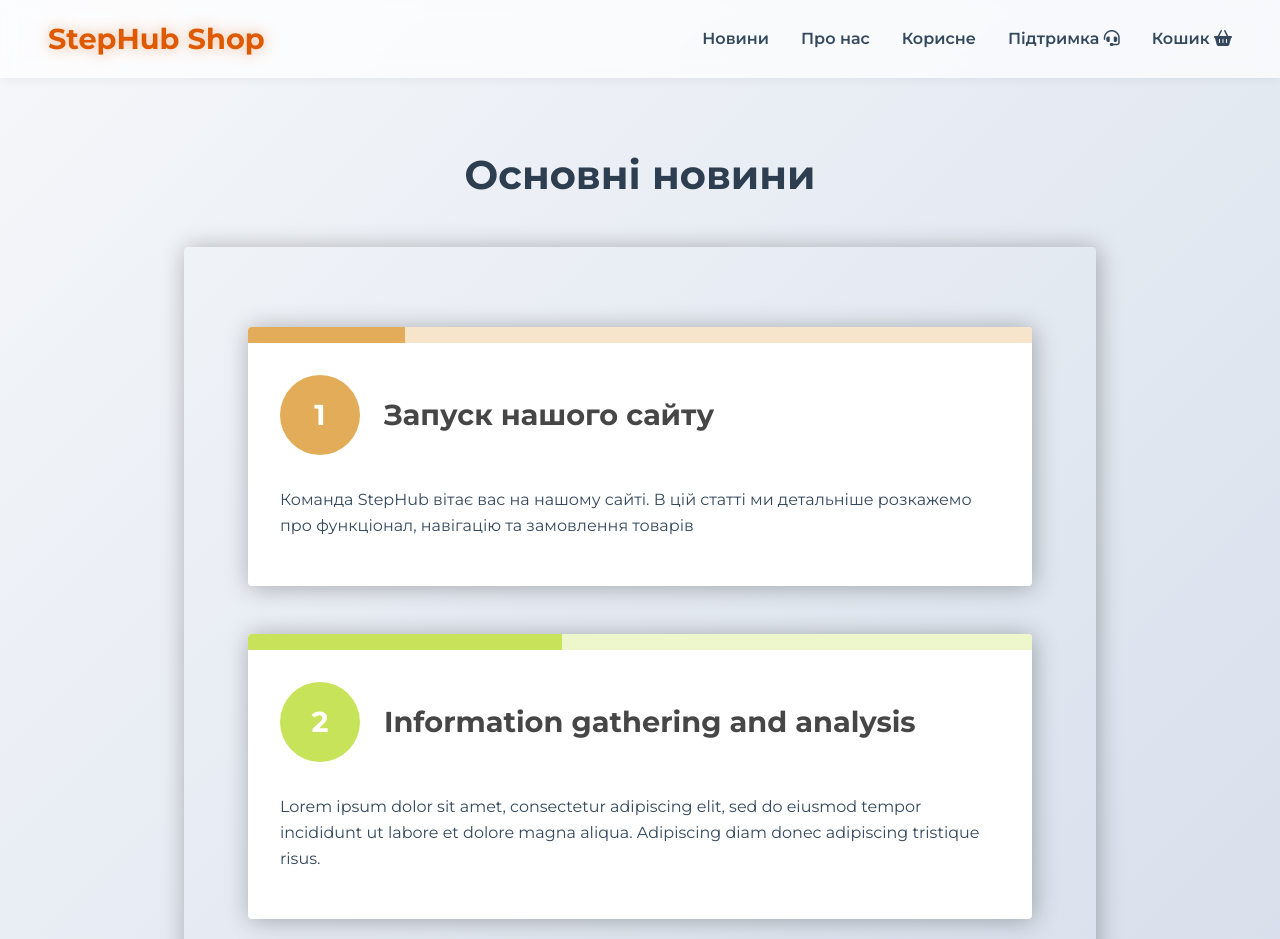
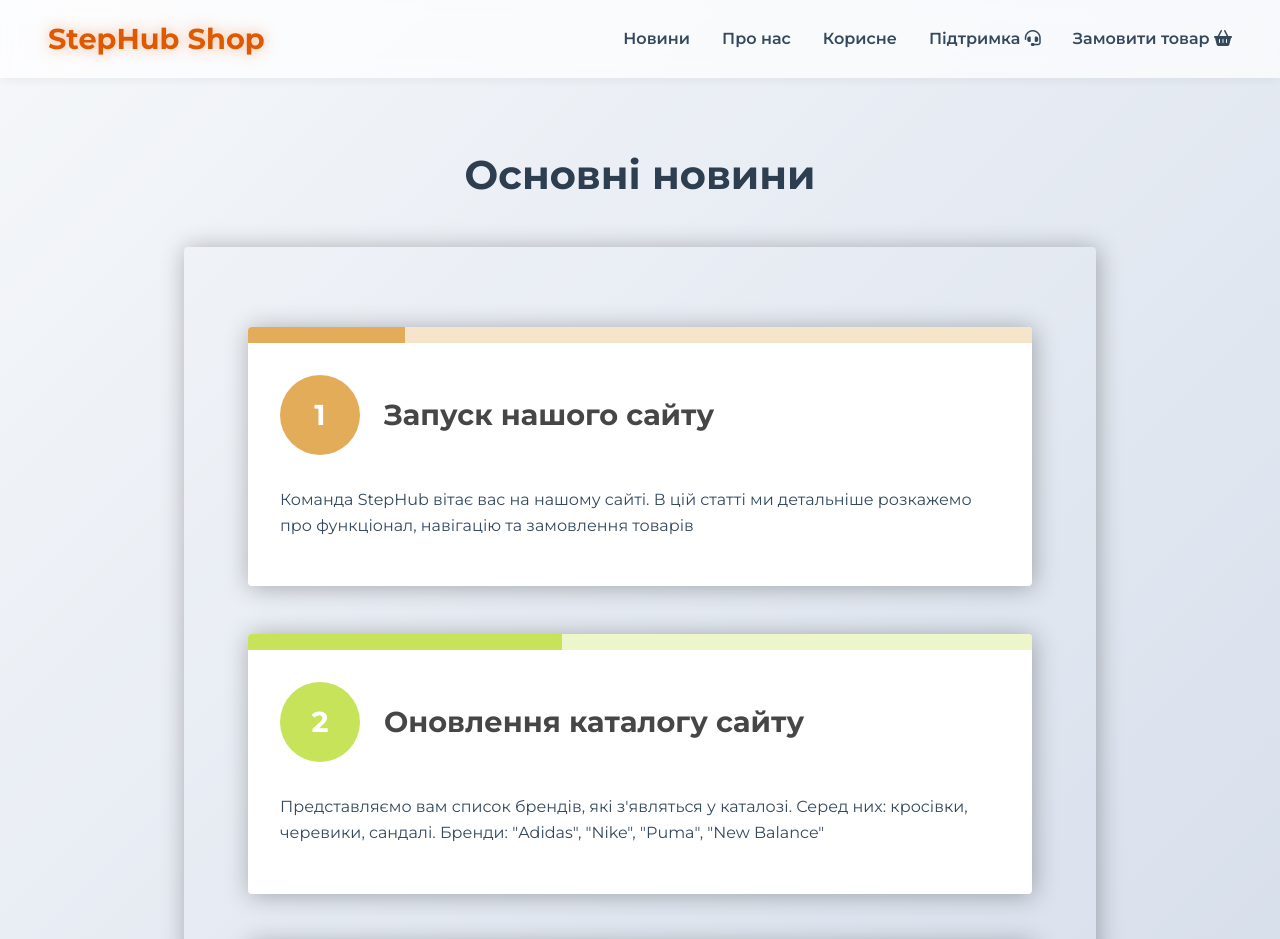
Before and after one commit to VladShift4/StepHub, a plain HTML site: page news/news.html in a window 1280 px wide. Shown: the top 939 px of the page. Drawn offline with Linux system fonts and the light colour scheme.

Commit message:
Update first 2 pages

```diff
--- a/news/news.html
+++ b/news/news.html
@@ -18,7 +18,7 @@
                 <li><a href="../index.html#about-us">Про нас</a></li>
                 <li><a href="#blog">Корисне</a></li>
                 <li><a href="https://t.me/stephub_support_bot">Підтримка <i class="fas fa-headset"></i></a></li>
-                <li><a href="#basket">Кошик <i class="fas fa-shopping-basket"></i></a></li>
+                <li><a href="https://www.instagram.com/step_hub_?utm_source=qr&igsh=YXcydjZzZTFwbGU4">Замовити товар <i class="fas fa-shopping-basket"></i></a>
             </ul>
         </nav>
     </header>
@@ -26,12 +26,12 @@
         <h2>Основні новини</h2>
         <ol class="news" style="--length: 5" role="list">
 	        <li class="menu" style="--i: 1">
-		        <a class="title-news" href="about-site.html"><h4>Запуск нашого сайту</h4></a>
+		        <a class="title-news" href="../news/about-site.html"><h4>Запуск нашого сайту</h4></a>
 		            <p>Команда StepHub вітає вас на нашому сайті. В цій статті ми детальніше розкажемо про функціонал, навігацію та замовлення товарів</p>
 	        </li>
 	        <li class="menu" style="--i: 2">
-		        <a class="title-news" href="autumn-top.html"><h4>Information gathering and analysis</h4></a>
-		            <p>Lorem ipsum dolor sit amet, consectetur adipiscing elit, sed do eiusmod tempor incididunt ut labore et dolore magna aliqua. Adipiscing diam donec adipiscing tristique risus.</p>
+		        <a class="title-news" href="../news/catalog-update.html"><h4>Оновлення каталогу сайту</h4></a>
+		            <p>Представляємо вам список брендів, які з'являться у каталозі. Серед них: кросівки, черевики, сандалі. Бренди: "Adidas", "Nike", "Puma", "New Balance"</p>
 	        </li>
 	        <li class="menu" style="--i: 3">
 		        <h4>Creating your claim</h4>
```
